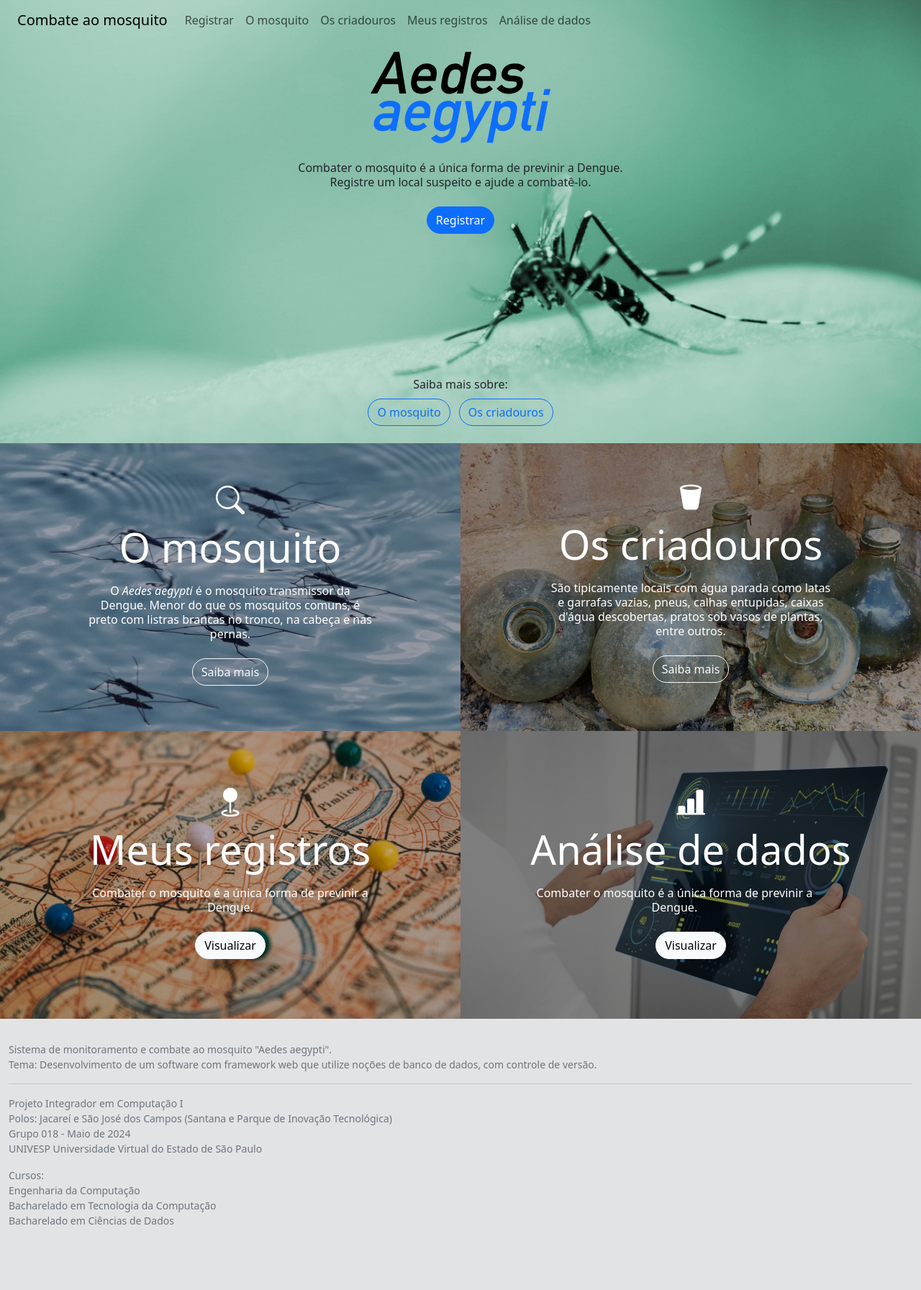
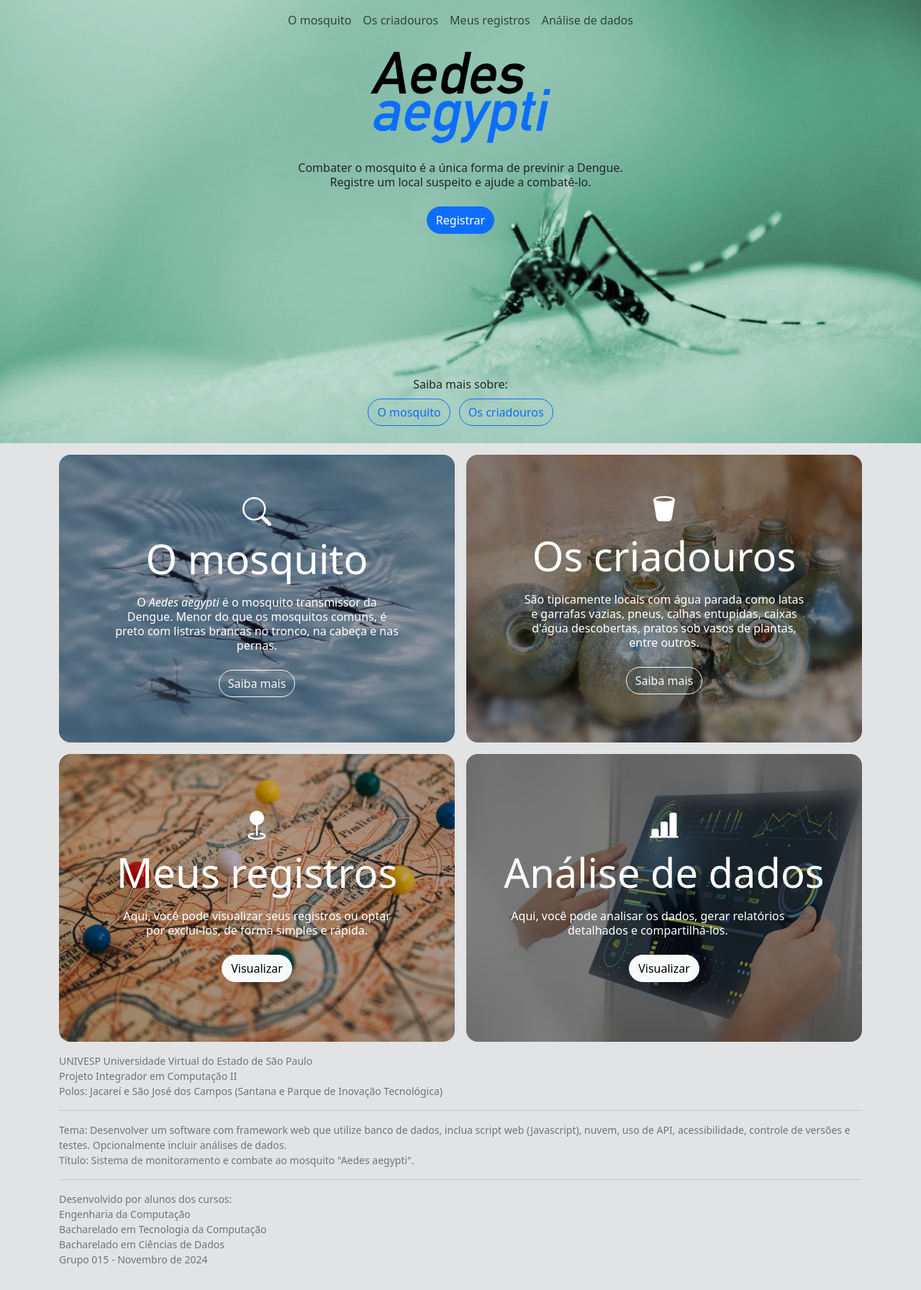
Before and after one commit to kelson-pereira/univesp-pi-2, a Django app: page / in a window 1280 px wide. Shown: the whole page at 72% size. Before the commit the page ends 1702 px from the top, so only its background shows below. Run offline with Django 5.2, Linux system fonts and the light colour scheme.

Commit message:
Alteração da tela inicial e do fluxo de registro com acessibilidade

```diff
--- a/combate_aedes/templates/home.html
+++ b/combate_aedes/templates/home.html
@@ -3,7 +3,7 @@
 <html lang="en">
 <head>
     <meta charset="utf-8">
-    <meta name="viewport" content="width=device-width, initial-scale=1">
+    <meta name="viewport" content="width=device-width, initial-scale=1, user-scalable=no, maximum-scale=1">
     <link rel="shortcut icon" sizes="any" type="image/svg+xml" href="{% static 'imagens/favicon.svg' %}">
     <link rel="alternate icon" type="image/x-icon" href="{% static 'imagens/favicon.ico' %}" >
     <link rel="apple-touch-icon" sizes="any" href="{% static 'imagens/favicon.png' %}">
@@ -14,20 +14,20 @@
     <link rel="stylesheet" href="https://cdn.jsdelivr.net/npm/bootstrap-icons@1.11.3/font/bootstrap-icons.min.css">
     <title>Aedes aegypti</title>
 </head>
-<body>
-    <div id="scrollspy" class="container-fluid text-center">
-        <div class="row" data-bs-spy="scroll" data-bs-target="#scrollspy" data-bs-root-margin="0px 0px -40%" data-bs-smooth-scroll="true">
+<body class="bg-secondary-subtle" style="touch-action: pan-y;">
+    <div id="scrollspy" class="container-fluid text-center p-0">
+        <div class="row mx-0" data-bs-spy="scroll" data-bs-target="#scrollspy" data-bs-smooth-scroll="true">
             <div class="col bg-image" style="background-image: url('/static/imagens/aedes-aegypti.png'); background-position: center; background-size: cover; background-repeat: no-repeat;">
                 <!-- Navbar -->
-                <nav class="navbar navbar-expand-lg bg-transparent">
-                    <div class="container-fluid">
-                        <a class="navbar-brand" href="/">Combate ao mosquito</a>
-                        <button class="navbar-toggler" type="button" data-bs-toggle="collapse" data-bs-target="#navbarNavAltMarkup" aria-controls="navbarNavAltMarkup" aria-expanded="false" aria-label="Toggle navigation">
+                <div class="d-flex justify-content-center align-items-center">
+                    <nav class="navbar navbar-expand-md bg-transparent">
+                        <div class="container-fluid justify-content-center">
+                            <!-- <a class="navbar-brand" href="/">Combate ao mosquito</a> -->
+                            <button class="navbar-toggler border-0" type="button" data-bs-toggle="collapse" data-bs-target="#navbarNavAltMarkup" aria-controls="navbarNavAltMarkup" aria-expanded="false" aria-label="Toggle navigation">
                                 <span class="navbar-toggler-icon"></span>
                             </button>
                             <div class="collapse navbar-collapse" id="navbarNavAltMarkup">
                                 <div class="navbar-nav" style="--bs-navbar-hover-color: rgb(var(--bs-link-color-rgb));">
-                                <a class="nav-link" href="" data-bs-toggle="modal" data-bs-target="#informarCEP">Registrar</a>
                                     <a class="nav-link" href="#mosquito">O mosquito</a>
                                     <a class="nav-link" href="#criadouros">Os criadouros</a>
                                     <a class="nav-link" href="#registros">Meus registros</a>
@@ -36,10 +36,11 @@
                             </div>
                         </div>
                     </nav>
-                <div class="ratio ratio-16x9" style="max-height: 560px; min-height: 480px;">
+                </div>
+                <div class="ratio ratio-16x9" style="max-height: 560px; min-height: 462px;">
                     <div class="d-flex flex-column justify-content-between align-items-center p-3 pb-4">
                         <div>
-                            <img src="{% static 'imagens/aedes-aegypti.svg' %}" class="img-fluid w-50" alt="Aedes aegypti">
+                            <a href="/"><img src="{% static 'imagens/aedes-aegypti.svg' %}" class="img-fluid w-50" alt="Aedes aegypti"></a>
                             <div class="lh-sm fw-medium pt-4" style="max-width: 500px;">Combater o mosquito é a única forma de previnir a Dengue. Registre um local suspeito e ajude a combatê-lo.</div>
                             <a class="btn rounded-pill btn-primary mt-4 mx-1" data-bs-toggle="modal" data-bs-target="#informarCEP">Registrar</a>
                         </div>
@@ -52,12 +53,12 @@
                 </div>
             </div>
         </div>
-
-        <div class="row">
-            <!-- bg-primary-subtle -->
-            <div class="col-md-6 bg-image text-white p-0" id="mosquito" style="background-image: url('/static/imagens/focos.jpg'); background-position: center; background-size: cover; background-repeat: no-repeat;">
-                <div class="d-flex flex-column justify-content-center align-items-center" style="height: 400px;background-color: rgba(1, 1, 30, 0.4)">
-                    <!--background-color: rgba(255, 255, 255, 0.4)-->
+        <div class="container">
+            <!-- O Mosquito -->
+            <div class="row pt-3 g-3">
+                <div class="col-md-6">
+                    <div class="bg-image text-white rounded-4" id="mosquito" style="background-image: url('/static/imagens/focos.jpg'); background-position: center; background-size: cover; background-repeat: no-repeat;">
+                        <div class="d-flex flex-column justify-content-center align-items-center rounded-4" style="height: 400px;background-color: rgba(1, 1, 30, 0.4)">
                             <div class="p-3 pb-4">
                                 <h1><i class="bi bi-search"></i></h1>
                                 <h1 class="display-4 fw-medium">O mosquito</h1>
@@ -66,8 +67,11 @@
                             </div>
                         </div>
                     </div>
-            <div class="col-md-6 bg-image text-white p-0" id="criadouros" style="background-image: url('/static/imagens/registrar.jpg'); background-position: center; background-size: cover; background-repeat: no-repeat;">
-                <div class="d-flex flex-column justify-content-center align-items-center p-3 pb-4" style="height: 400px; background-color: rgba(1, 1, 1, 0.4)">
+                </div>
+                <!-- Os Criadouros -->
+                <div class="col-md-6">
+                    <div class="bg-image text-white p-0 rounded-4" id="criadouros" style="background-image: url('/static/imagens/registrar.jpg'); background-position: center; background-size: cover; background-repeat: no-repeat;">
+                        <div class="d-flex flex-column justify-content-center align-items-center p-3 pb-4 rounded-4" style="height: 400px; background-color: rgba(1, 1, 1, 0.4)">
                             <div class="p-3 pb-4">
                                 <h1><i class="bi bi-trash2-fill"></i></h1>
                                 <div class="display-4 fw-medium">Os criadouros</div>
@@ -76,48 +80,56 @@
                             </div>
                         </div>
                     </div>
-            <div class="col-md-6 bg-image text-white p-0" id="registros" style="background-image: url('/static/imagens/mapa.jpg'); background-position: center; background-size: cover; background-repeat: no-repeat;">
-                <div class="d-flex flex-column justify-content-center align-items-center" style="height: 400px; background-color: rgba(1, 1, 1, 0.2)">
+                </div>
+                <!-- Meus registros -->
+                <div class="col-md-6">
+                    <div class="bg-image text-white p-0 rounded-4" id="registros" style="background-image: url('/static/imagens/mapa.jpg'); background-position: center; background-size: cover; background-repeat: no-repeat;">
+                        <div class="d-flex flex-column justify-content-center align-items-center rounded-4" style="height: 400px; background-color: rgba(1, 1, 1, 0.2)">
                             <div class="p-3 pb-4">
                                 <h1><i class="bi bi-geo-fill"></i></h1>
                                 <div class="display-4 fw-medium">Meus registros</div>
-                        <div class="lh-sm mt-3" style="max-width: 400px;">Combater o mosquito é a única forma de previnir a Dengue.</div>
-                        <button type="button" class="btn rounded-pill btn-light mt-4 mx-1">Visualizar</button>
-                    </div>
-                </div>
-            </div>
-            <div class="col-md-6 bg-image text-white p-0" id="analise" style="background-image: url('/static/imagens/analise-dados.jpg'); background-position: center; background-size: cover; background-repeat: no-repeat;">
-                <div class="d-flex flex-column justify-content-center align-items-center" style="height: 400px; background-color: rgba(1, 1, 1, 0.5)">
-                    <div class="p-3 pb-4">
-                        <h1><i class="bi bi-bar-chart-line-fill"></i></h1>
-                        <div class="display-4 fw-medium">Análise de dados</div>
-                        <div class="lh-sm mt-3" style="max-width: 400px;">Combater o mosquito é a única forma de previnir a Dengue.</div>
+                                <div class="lh-sm mt-3" style="max-width: 400px;">Aqui, você pode visualizar seus registros ou optar por excluí-los, de forma simples e rápida.</div>
                                 <button type="button" class="btn rounded-pill btn-light mt-4 mx-1">Visualizar</button>
                             </div>
                         </div>
                     </div>
                 </div>
-        <div class="row text-start text-secondary">
+                <!-- Análise de dados -->
+                <div class="col-md-6">
+                    <div class="bg-image text-white p-0 rounded-4" id="analise" style="background-image: url('/static/imagens/analise-dados.jpg'); background-position: center; background-size: cover; background-repeat: no-repeat;">
+                        <div class="d-flex flex-column justify-content-center align-items-center rounded-4" style="height: 400px; background-color: rgba(1, 1, 1, 0.5)">
+                            <div class="p-3 pb-4">
+                                <h1><i class="bi bi-bar-chart-line-fill"></i></h1>
+                                <div class="display-4 fw-medium">Análise de dados</div>
+                                <div class="lh-sm mt-3" style="max-width: 400px;">Aqui, você pode analisar os dados, gerar relatórios detalhados e compartilhá-los.</div>
+                                <button type="button" class="btn rounded-pill btn-light mt-4 mx-1">Visualizar</button>
+                            </div>
+                        </div>
+                    </div>
+                </div>
+            </div>
+            <div class="row text-start text-secondary pb-3">
                 <div class="col bg-secondary-subtle">
-                <div class="d-flex flex-column justify-content-between py-3">
+                    <div class="d-flex flex-column justify-content-between px-0">
                         <div>
                             <small>
                                 <p>
-                                <div>Sistema de monitoramento e combate ao mosquito "Aedes aegypti".</div>
-                                <div>Tema: Desenvolvimento de um software com framework web que utilize noções de banco de dados, com controle de versão.</div>
+                                    <div>UNIVESP Universidade Virtual do Estado de São Paulo</div>
+                                    <div>Projeto Integrador em Computação II</div>
+                                    <div>Polos: Jacareí e São José dos Campos (Santana e Parque de Inovação Tecnológica)</div>
                                 </p>
                                 <hr>
                                 <p>
-                                <div>Projeto Integrador em Computação I</div>
-                                <div>Polos: Jacareí e São José dos Campos (Santana e Parque de Inovação Tecnológica)</div>
-                                <div>Grupo 018 - Maio de 2024</div>
-                                <div>UNIVESP Universidade Virtual do Estado de São Paulo</div>
+                                    <div>Tema: Desenvolver um software com framework web que utilize banco de dados, inclua script web (Javascript), nuvem, uso de API, acessibilidade, controle de versões e testes. Opcionalmente incluir análises de dados.</div>
+                                    <div>Título: Sistema de monitoramento e combate ao mosquito "Aedes aegypti".</div>
                                 </p>
+                                <hr>
                                 <p>
-                                <div>Cursos:</div>
+                                    <div>Desenvolvido por alunos dos cursos:</div>
                                     <div>Engenharia da Computação</div>
                                     <div>Bacharelado em Tecnologia da Computação</div>
                                     <div>Bacharelado em Ciências de Dados</div>
+                                    <div>Grupo 015 - Novembro de 2024</div>
                                 </p>
                             </small>
                         </div>
@@ -125,7 +137,9 @@
                 </div>
             </div>
         </div>
+    </div>
 
+    <div style="touch-action: pan-y;">
         <!-- Modal informe o CEP -->
         <div class="modal" id="informarCEP" tabindex="-1" aria-labelledby="exampleModalLabel" aria-hidden="true">
             <div class="modal-dialog modal-dialog-centered modal-fullscreen-sm-down">
@@ -230,7 +244,7 @@
                         <div class="mb-3">
                             <label for="recipient-name" class="col-form-label fs-2 fw-bold">Adicione uma foto:</label>
                             <p>(Opcional) Se possível, adicione uma foto do local suspeito. Isso pode auxiliar significativamente nas ações de combate ao mosquito.</p>
-                        <button type="button" class="d-flex m-auto btn rounded-pill btn-primary">Tirar foto</button>
+                            <button type="button mt-4" class="d-flex m-auto btn rounded-pill btn-primary">Tirar foto</button>
                         </div>
                     </div>
                     <div class="modal-footer">
@@ -249,9 +263,9 @@
                         <h1 class="modal-title fs-5" id="exampleModalLabel">Registrar um local</h1>
                         <button type="button" class="btn-close" data-bs-dismiss="modal" aria-label="Close"></button>
                     </div>
-                <div class="modal-body" style="min-height: 340px">
+                    <div class="modal-body border-bottom" style="min-height: 300px">
                         <div class="mb-3">
-                        <div class="fs-2 fw-bold">Privacidade dos dados:</div>
+                            <div class="fs-2 col-form-label fw-bold">Privacidade dos dados:</div>
                             <div>
                                 <p>Esta Política de Privacidade descreve como este sistema coleta, usa e compartilha suas informações pessoais ou dos locais suspeitos de foco do mosquito <i>Aedes aegypti</i> quando você utiliza nossos serviços. Respeitamos sua privacidade e nos esforçamos para proteger suas informações de acordo com as disposições da Lei Geral de Proteção de Dados (LGPD).</p>
                                 <ol>
@@ -288,17 +302,17 @@
                                     <ul style="list-style-type: none; margin:0; padding: 0;">
                                         <li><b>Projeto Integrador:</b> Desenvolvido por alunos dos cursos de Bacharelado em Tecnologia da Informação, Bacharelado em Ciências de Dados e Engenharia da Computação.</li>
                                         <li><b>UNIVESP</b> Universidade Virtual do Estado de São Paulo</li>
-                                    <li><b>Polos: </b>São José dos Campos (Santana e Parque de Inovação Tecnológica)</li>
+                                        <li><b>Polos: </b>Jacareí, São José dos Campos (Santana e Parque de Inovação Tecnológica)</li>
                                         <li><b>Email: </b><a href="mailto:2201726@aluno.univesp.br">2201726@aluno.univesp.br</a></li>
                                     </ul>
                             </div>
-                        <div class="form-check">
+                        </div>
+                    </div>
+                    <div class="form-check mx-3 my-2" style="min-height: fit-content;">
                         <input type="checkbox" class="form-check-input" value="" id="politica">
-                            <label class="form-check-label" for="politica">
+                        <label class="form-check-label fw-semibold" for="politica">
                             Concordo com a política de privacidade.
                         </label>
-                        </div>
-                    </div>
                     </div>
                     <div class="modal-footer">
                         <button type="button" class="btn rounded-pill btn-secondary" data-bs-toggle="modal" data-bs-target="#adicionarFoto">Voltar</button>
@@ -307,6 +321,6 @@
                 </div>
             </div>
         </div>
-
+    </div>
 </body>
 </html>
```
Also changed, not shown: aedes/static/imagens/favicon.svg (deleted), combate_aedes/static/imagens/aedes-pernilongo.png (deleted), combate_aedes/static/imagens/analise-dados.jpg, combate_aedes/static/imagens/focos.jpg, combate_aedes/static/imagens/registrar.jpg, static/imagens/aedes-pernilongo.png (deleted), static/imagens/analise-dados.jpg, static/imagens/focos.jpg, static/imagens/registrar.jpg, 4 other files. Lines whose indentation alone changed are shown as unchanged.
